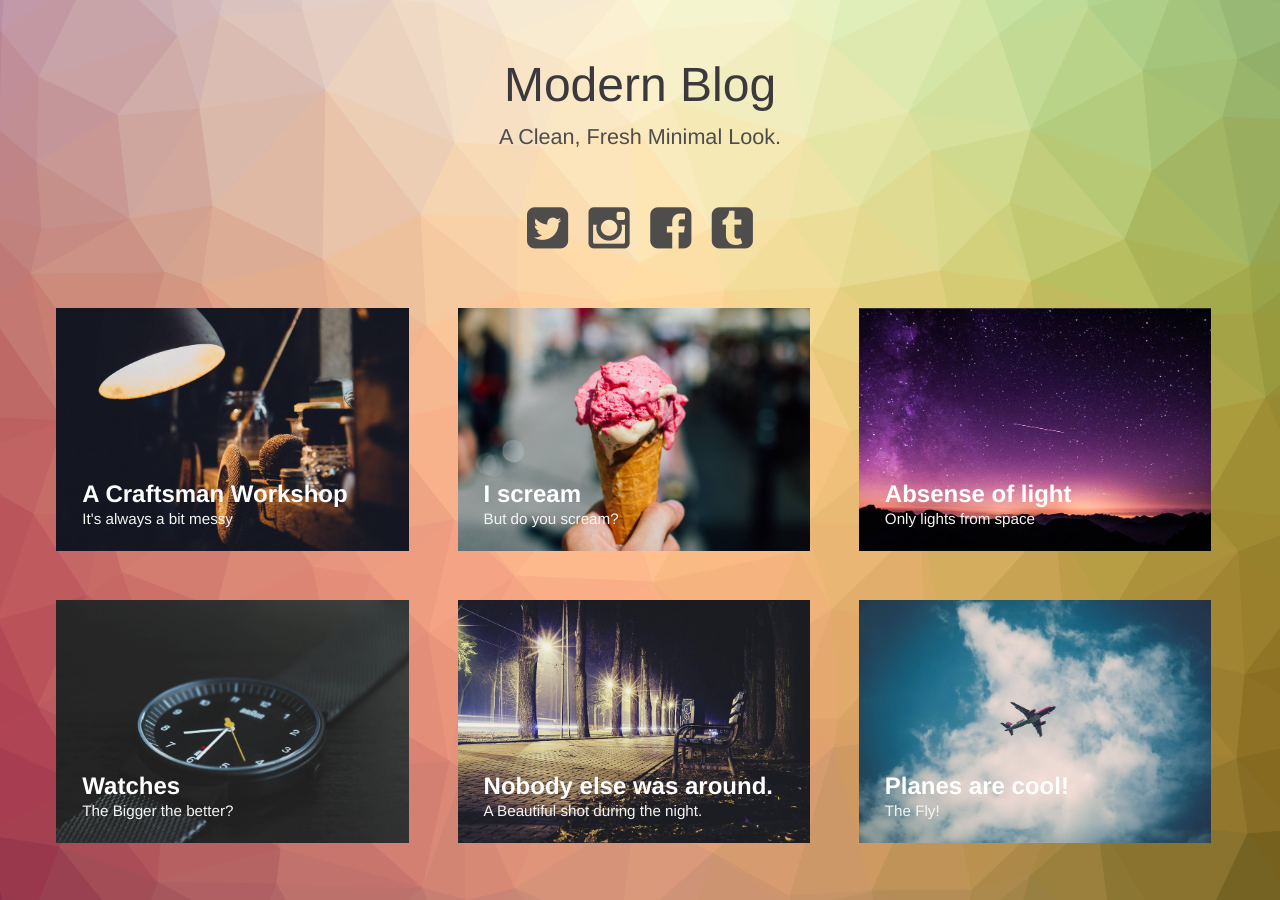
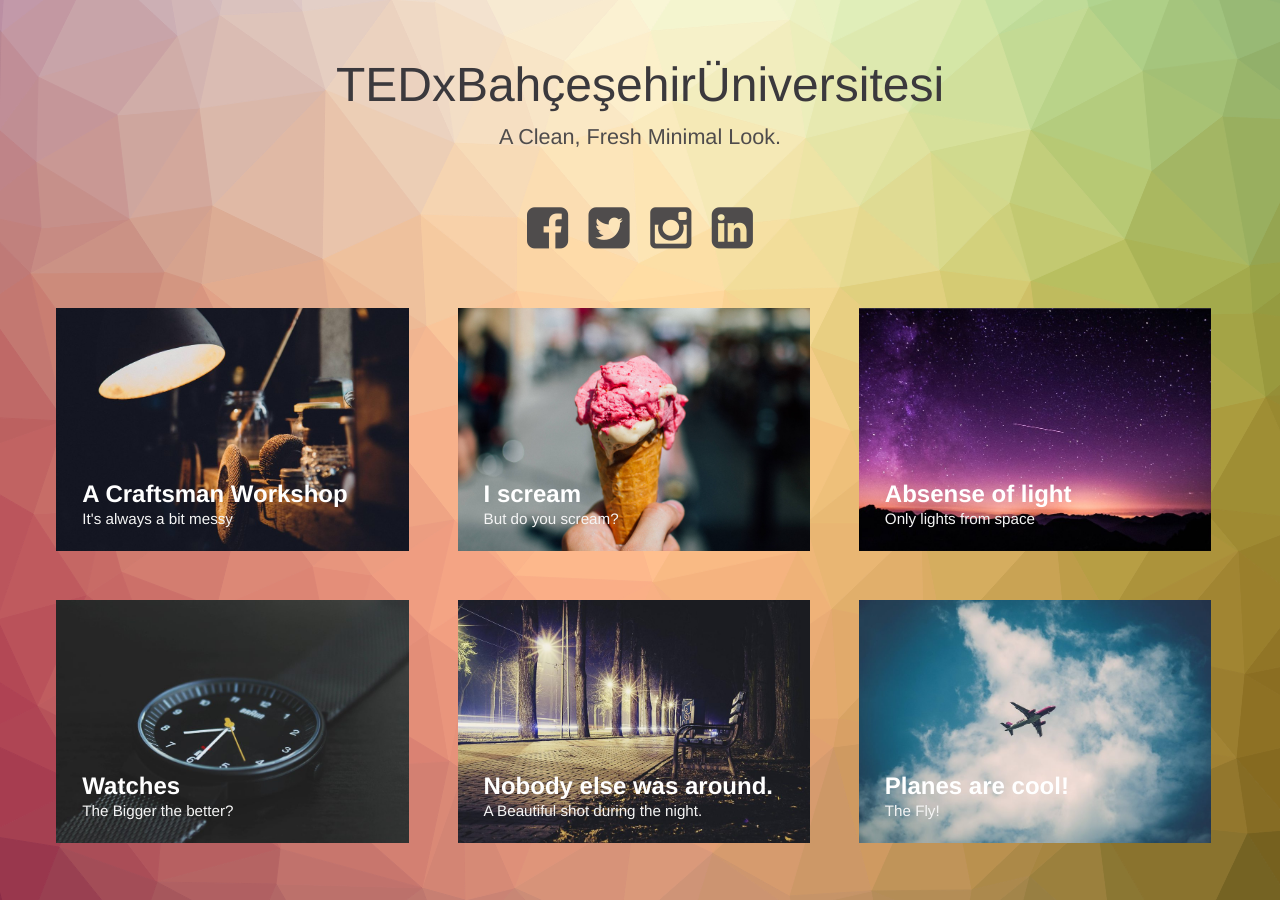
Before and after one commit to TEDxBahcesehir/blog, a Jekyll site: the page built from index.html, in a window 1280 px wide. Built offline with Jekyll 4.4.1, drawn with Linux system fonts in a browser that asks for light colours.

Commit message:
editing blog template

```diff
--- a/index.html
+++ b/index.html
@@ -2,12 +2,12 @@
 layout: compress
 ---
 <!DOCTYPE html>
-<html lang="en" class="no-js">
+<html lang="tr" class="no-js">
 <head>
     <meta charset="UTF-8"/>
     <meta http-equiv="X-UA-Compatible" content="IE=edge">
     <meta name="viewport" content="width=device-width, initial-scale=1">
-    <title>{{ site.title }}</title>
+    <title>TedxBahcesehirUniversity</title>
     <meta name="description" content="{{ site.description }}"/>
     <meta name="keywords" content="{{ site.keywords }}"/>
     <meta name="author" content="{{ site.author }}"/>
@@ -28,12 +28,12 @@ layout: compress
 <body class="body">
 <div class="container">
     <header class="header">
-        <h1>Modern Blog<span>A Clean, Fresh Minimal Look.</span></h1>
+        <h1>TEDxBahçeşehirÜniversitesi<span>A Clean, Fresh Minimal Look.</span></h1>
         <nav class="links">
-            <a href="#"><i class="fa fa-twitter-square fa-3x"></i></a>
-            <a href="#"><i class="fa fa-instagram fa-3x"></i></a>
-            <a href="#"><i class="fa fa-facebook-square fa-3x"></i></a>
-            <a href="#"><i class="fa fa-tumblr-square fa-3x"></i></a>
+            <a href="https://www.facebook.com/tedxbahcesehiruniversity/" target="_blank"><i class="fa fa-facebook-square fa-3x"></i></a>
+            <a href="https://twitter.com/tedx_bahcesehir" target="_blank"><i class="fa fa-twitter-square fa-3x"></i></a>
+            <a href="https://instagram.com/tedxbahcesehiruniversity/" target="_blank"><i class="fa fa-instagram fa-3x"></i></a>
+            <a href="https://www.linkedin.com/company/9462502?trk=tyah&trkInfo=clickedVertical%3Acompany%2CclickedEntityId%3A9462502%2Cidx%3A1-1-1%2CtarId%3A1477395007276%2Ctas%3ATedxbahcesehiruniversity" target="_blank"><i class="fa fa-linkedin-square fa-3x"></i></a>
         </nav>
     </header>
     <div class="content">
```
